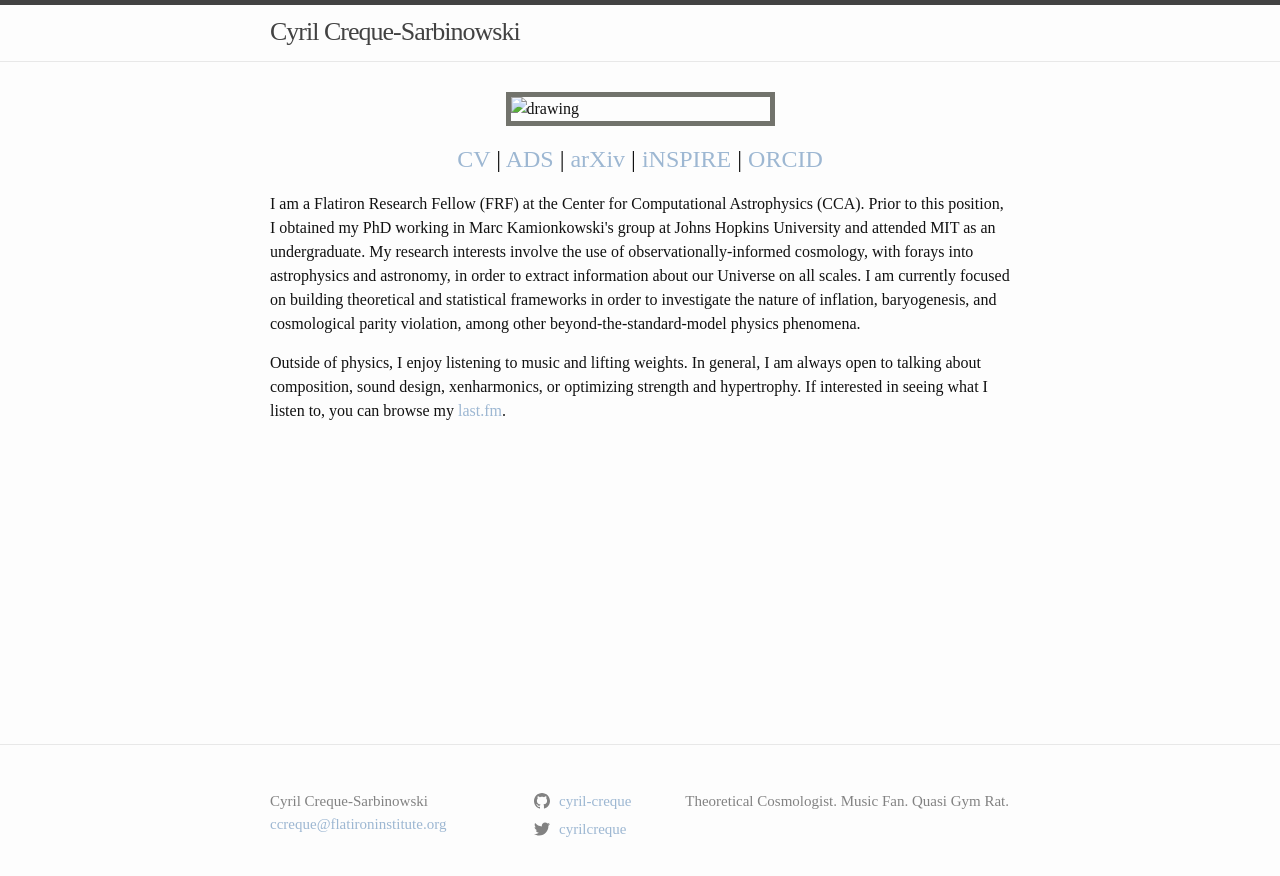
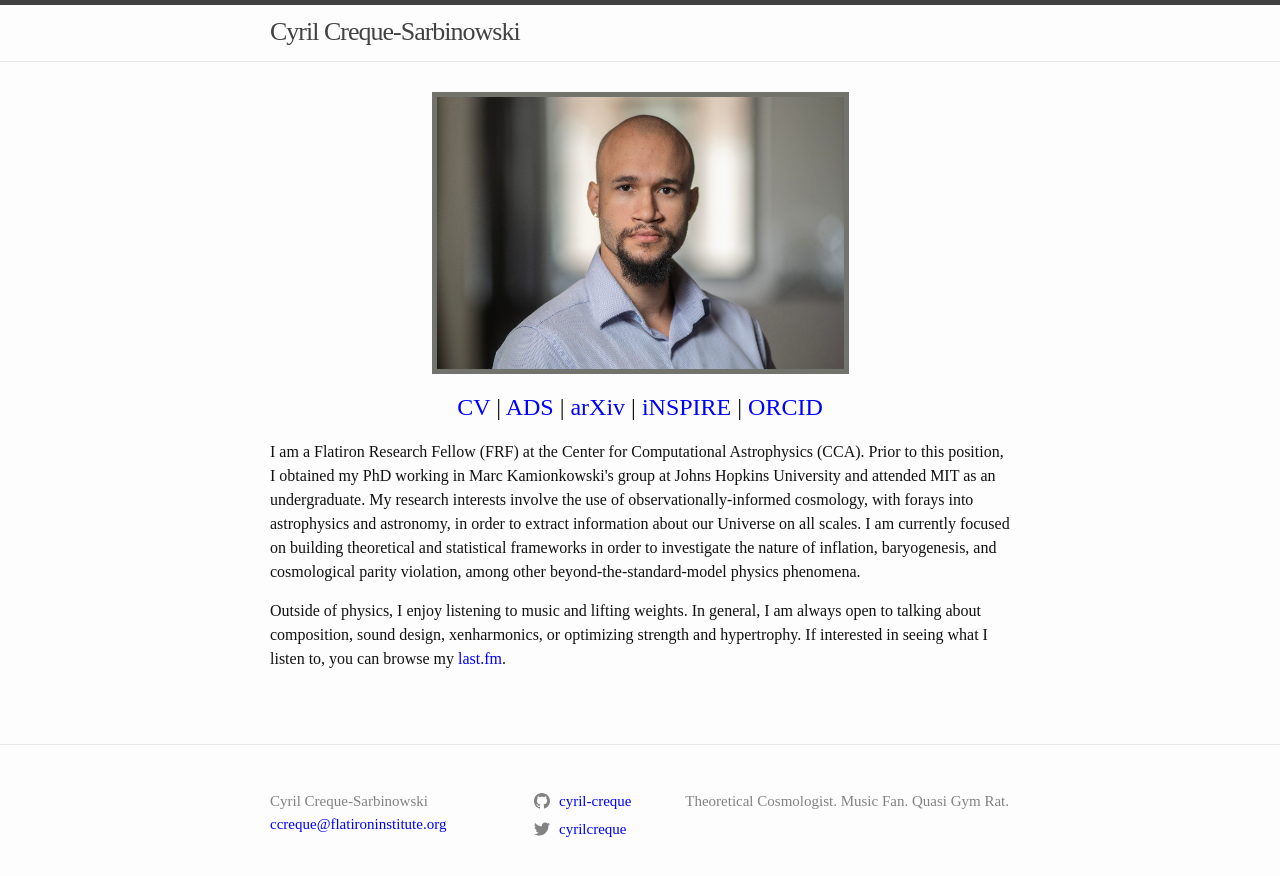
Before and after one commit to cyril-creque/cyril-creque.github.io, a Jekyll site: the page built from docs/index.markdown, in a window 1280 px wide. Shown: the top 876 px of the page. Built offline with Jekyll 4.4.1, drawn with Linux system fonts in a browser that asks for light colours; some web fonts are replaced.

Commit message:
more updates

```diff
--- a/docs/index.markdown
+++ b/docs/index.markdown
@@ -34,11 +34,11 @@
       border: 5px solid rgb(114, 115, 108);
     }
  a {
-        color: rgb(157, 183, 210);
+        color: blue;
       }
 </style>
 </head>
- <img id = "main" src = "headshot.jpeg" style = "display: block;height: auto; margin:auto; width:35%" alt = "drawing">
+ <img id = "main" src = "headshot.jpeg" style = "display: block;height: auto; margin:auto; width:55%" alt = "drawing">
 <p>
 <h2 style = "text-align: center; font-family: Computer Modern">
 <a href = "/Cyril_CV.pdf">CV</a> | <a href = "https://ui.adsabs.harvard.edu/search/q=author%3A%22Creque-Sarbinowski%2C%20Cyril%22&sort=date%20desc%2C%20bibcode%20desc&p_=0">ADS</a> | <a href = "https://arxiv.org/search/?searchtype=author&query=Creque-Sarbinowski%2C+C&order=-announced_date_first&size=50&abstracts=show">arXiv</a> | <a href = "https://inspirehep.net/authors/1920857">iNSPIRE</a> | <a href = "https://orcid.org/0000-0002-6197-5421">ORCID</a>
```
Also changed, not shown: docs/headshot.jpeg (added), 2 other files.
